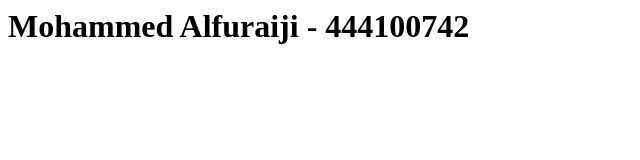
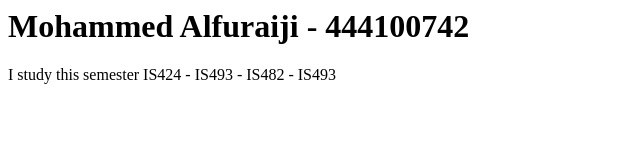
Before and after one commit to MohammedAlfuraiji/IS424, a plain HTML site: page index.html in a window 1280 px wide. Shown: the whole page, without its empty margins (0-640 px from the left). Drawn offline with Linux system fonts and the light colour scheme.

Commit message:
Add paragraph

```diff
--- a/index.html
+++ b/index.html
@@ -1 +1,2 @@
 <h1>Mohammed Alfuraiji - 444100742</h1>
+<p>I study this semester IS424 - IS493 - IS482 - IS493</P>
```
